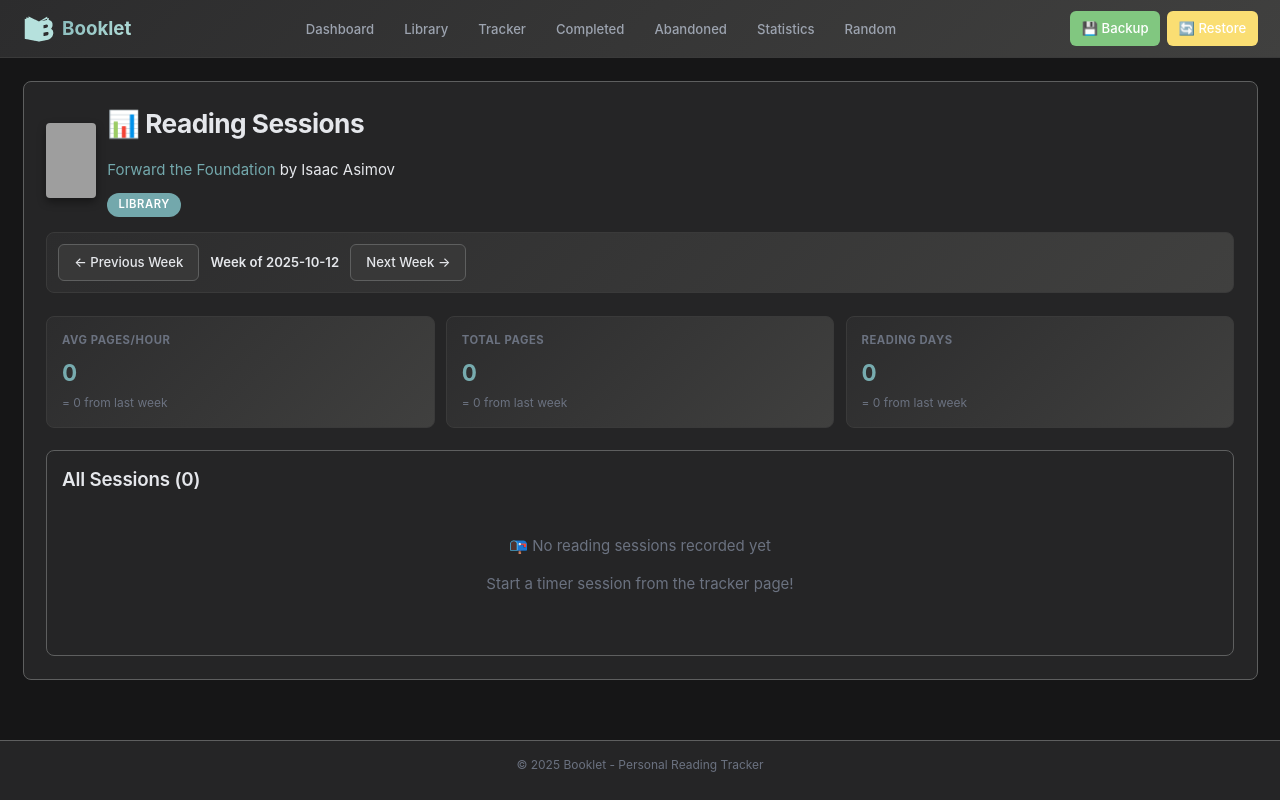
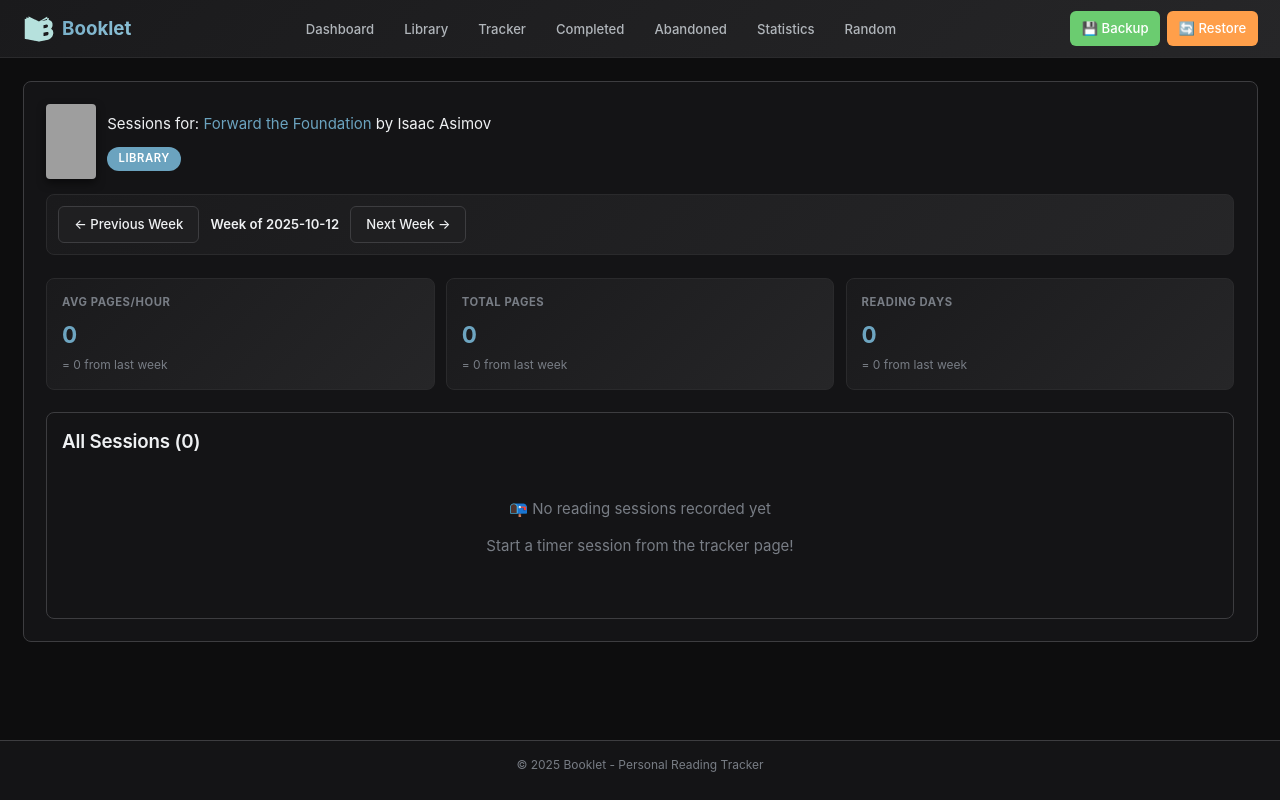
Before and after one commit to deonjonker123/pybooklet, a FastAPI app: page /sessions/717 in a window 1280 px wide. Run offline with FastAPI, Linux system fonts and the light colour scheme; data comes from the database, SQL or seed files in the repository; some libraries are stand-ins or nearby versions; grey boxes are pictures that could not be loaded.

Commit message:
Style updates

```diff
--- a/static/styles.css
+++ b/static/styles.css
@@ -3,45 +3,45 @@
    ============================================================================ */
 
 :root {
-    /* Dark Color Palette */
-    --bg-primary: #161617;
-    --bg-secondary: #252526;
-    --bg-tertiary: #2c2c2d;
-    --surface: #383838;
-    --surface-hover: #40403f;
-
-    /* Accent Colors with Gradients */
-    --accent-primary: #73a8ac;
-    --accent-primary-dark: #0f6c7a;
-    --accent-secondary: #b6e1dc;
-    --accent-cyan: #6bc8c4;
-    --accent-pink: #e19abc;
-    --accent-green: #81c780;
-    --accent-red: #f17f67;
-    --accent-orange: #fade73;
+    /* Dark Color Palette - Darker Greys */
+    --bg-primary: #0d0d0e;
+    --bg-secondary: #141416;
+    --bg-tertiary: #1a1a1c;
+    --surface: #1f1f21;
+    --surface-hover: #262628;
+
+    /* Accent Colors */
+    --accent-primary: #6ba3bf;
+    --accent-primary-dark: #4a7d96;
+    --accent-secondary: #8fc4d9;
+    --accent-cyan: #4dd4d4;
+    --accent-pink: #ff6b6b;
+    --accent-green: #6bcc70;
+    --accent-red: #ff6b6b;
+    --accent-orange: #ff9f4a;
 
     /* Gradients */
-    --gradient-primary: linear-gradient(135deg, #73a8ac 0%, #b6e1dc 100%);
-    --gradient-secondary: linear-gradient(135deg, #b6e1dc 0%, #e6f5f9 100%);
-    --gradient-danger: linear-gradient(135deg, #f17f67 0%, #fbc6ac 100%);
-    --gradient-success: linear-gradient(135deg, #81c780 0%, #d3e9c9 100%);
-    --gradient-dark: linear-gradient(135deg, #2c2c2d 0%, #40403f 100%);
+    --gradient-primary: linear-gradient(135deg, #6ba3bf 0%, #8fc4d9 100%);
+    --gradient-secondary: linear-gradient(135deg, #8fc4d9 0%, #c4e3f0 100%);
+    --gradient-danger: linear-gradient(135deg, #ff6b6b 0%, #ff9f9f 100%);
+    --gradient-success: linear-gradient(135deg, #6bcc70 0%, #a3e6a8 100%);
+    --gradient-dark: linear-gradient(135deg, #1a1a1c 0%, #262628 100%);
 
     /* Text Colors */
-    --text-primary: #e5e7eb;
-    --text-secondary: #9ca3af;
-    --text-muted: #6b7280;
-    --text-inverse: #161617;
+    --text-primary: #eff1f3;
+    --text-secondary: #b0b5ba;
+    --text-muted: #787d85;
+    --text-inverse: #0d0d0e;
 
     /* Border & Dividers */
-    --border-color: #3a3a3a;
-    --border-subtle: #5e5f5f;
+    --border-color: #2a2a2c;
+    --border-subtle: #3d3d40;
 
     /* Shadows */
-    --shadow-sm: 0 1px 2px rgba(0, 0, 0, 0.3);
-    --shadow-md: 0 4px 8px rgba(0, 0, 0, 0.4);
-    --shadow-lg: 0 12px 24px rgba(0, 0, 0, 0.5);
-    --shadow-glow: 0 0 20px rgba(230, 245, 249, 0.3);
+    --shadow-sm: 0 1px 2px rgba(0, 0, 0, 0.4);
+    --shadow-md: 0 4px 8px rgba(0, 0, 0, 0.5);
+    --shadow-lg: 0 12px 24px rgba(0, 0, 0, 0.6);
+    --shadow-glow: 0 0 20px rgba(107, 163, 191, 0.25);
 
     /* Compact Spacing */
     --spacing-xs: 0.25rem;
--- a/templates/sessions.html
+++ b/templates/sessions.html
@@ -17,8 +17,7 @@
             <div class="table-cover-placeholder">📕</div>
             {% endif %}
             <div>
-                <h1>📊 Reading Sessions</h1>
-                <p><a href="/book/{{ book.id }}">{{ book.title }}</a> by {{ book.author }}</p>
+                <p>Sessions for: <a href="/book/{{ book.id }}">{{ book.title }}</a> by {{ book.author }}</p>
                 <span class="status-badge badge-{{ status }}">{{ status.title() }}</span>
             </div>
         </div>
```
